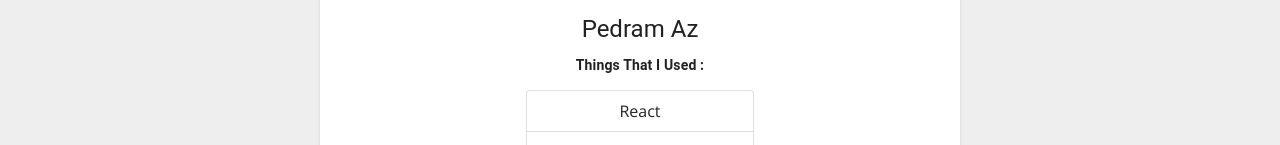
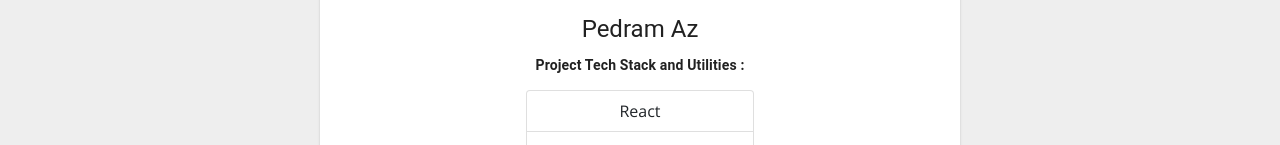
Before and after one commit to iamPedram1/shopify, a Next.js app: page /about-me in a window 1280 px wide. Shown: the part 302-447 px from the top of the page. Built offline with nearby package versions, Linux system fonts and the light colour scheme.

Commit message:
About me page paragraph changed

```diff
--- a/pages/about-me.jsx
+++ b/pages/about-me.jsx
@@ -70,7 +70,7 @@ const AboutUs = () => {
                     variant="body2"
                     sx={{ margin: "10px 0 15px", fontWeight: "bold" }}
                   >
-                    Things That I Used :
+                    Project Tech Stack and Utilities :
                   </Typography>
                 </Grid>
                 <Grid item>
```
